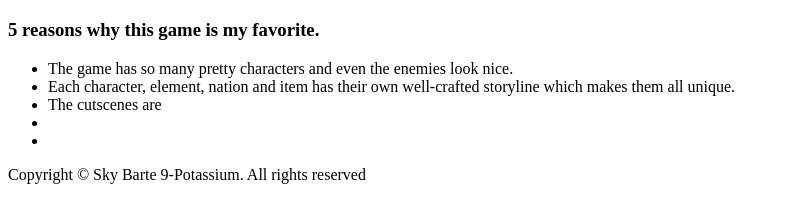
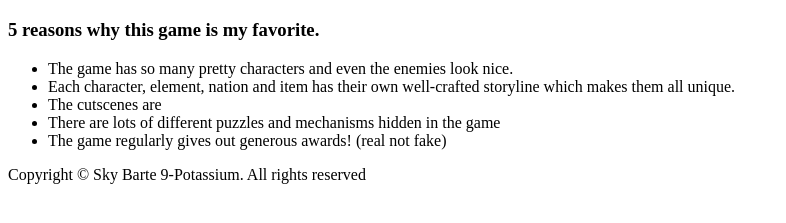
Before and after one commit to sksksky/Potassium-Lab1-Barte, a plain HTML site: page index.html in a window 1280 px wide. Shown: the part 61-284 px from the top of the page, without its empty margins (0-786 px from the left). Drawn offline with Linux system fonts and the light colour scheme.

Commit message:
Update index.html

```diff
--- a/index.html
+++ b/index.html
@@ -17,8 +17,8 @@
         <li>The game has so many pretty characters and even the enemies look nice.</li>
         <li>Each character, element, nation and item has their own well-crafted storyline which makes them all unique.</li>
         <li>The cutscenes are </li>
-        <li></li>
-        <li></li>
+        <li>There are lots of different puzzles and mechanisms hidden in the game</li>
+        <li>The game regularly gives out generous awards! (real not fake) </li>
       </ul>
       </span>
       <p>Copyright &copy; Sky Barte 9-Potassium. All rights reserved</p>
```
